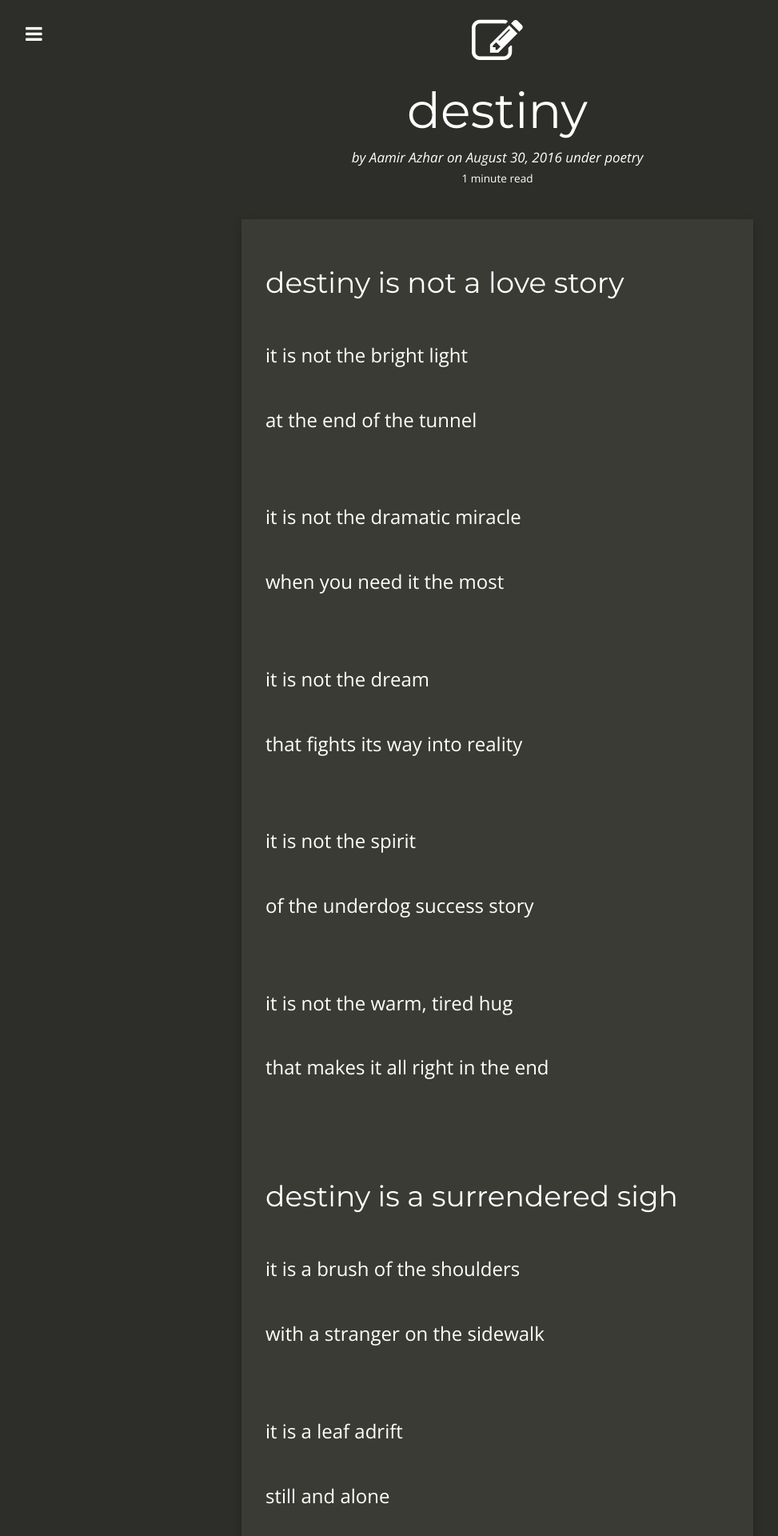
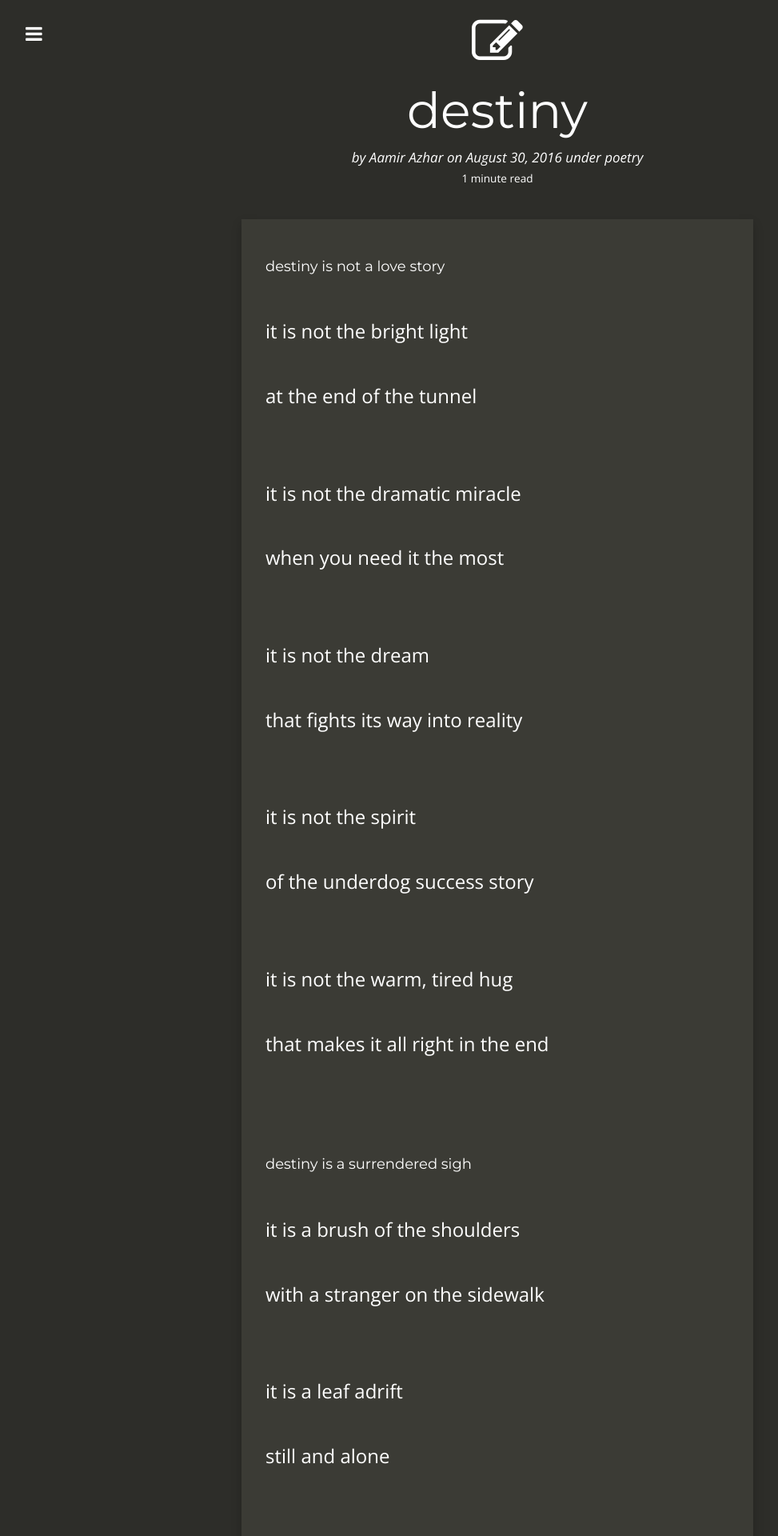
Before and after one commit to aamirazh/aamirazhar.me-backup, a Jekyll site: the page built from _posts/2016-08-30-destiny.md, in a window 1280 px wide. Shown: the top 1920 px of the page at 80% size, without its empty margins (18-991 px from the left). Built offline with Jekyll 4.4.1, drawn with Linux system fonts in a browser that asks for light colours; nearby versions of some CDN libraries; comment, search, counter and statistics services are not loaded.

```diff
--- a/_posts/2016-08-30-destiny.md
+++ b/_posts/2016-08-30-destiny.md
@@ -11,7 +11,7 @@ tags:
   - poetry
   - resignation
 ---
-## destiny is not a love story
+#### destiny is not a love story
 
 <br>
 it is not the bright light
@@ -40,7 +40,7 @@ that makes it all right in the end
 
 <br>
 
-## destiny is a surrendered sigh
+#### destiny is a surrendered sigh
 
 <br>
 it is a brush of the shoulders
```
